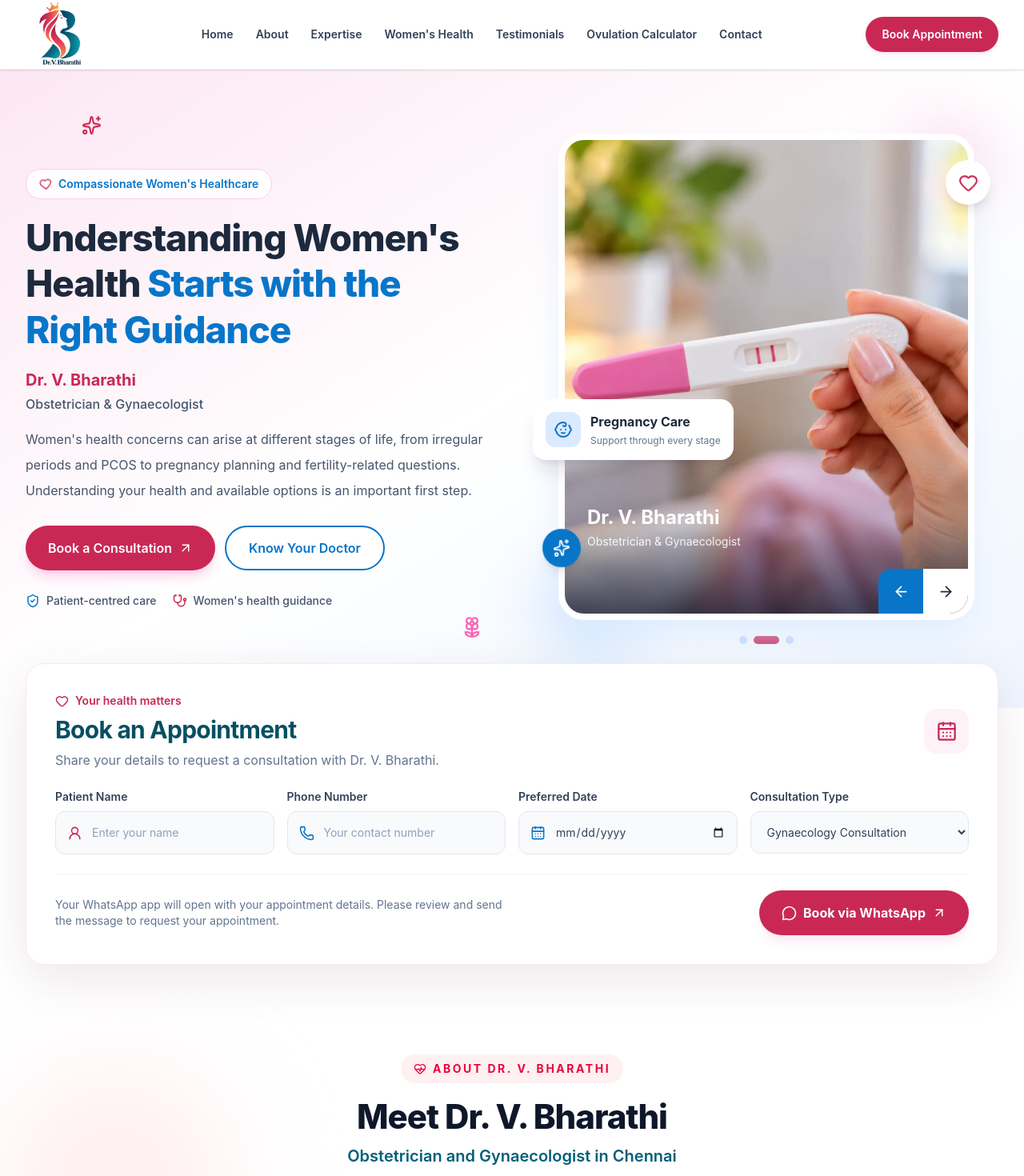
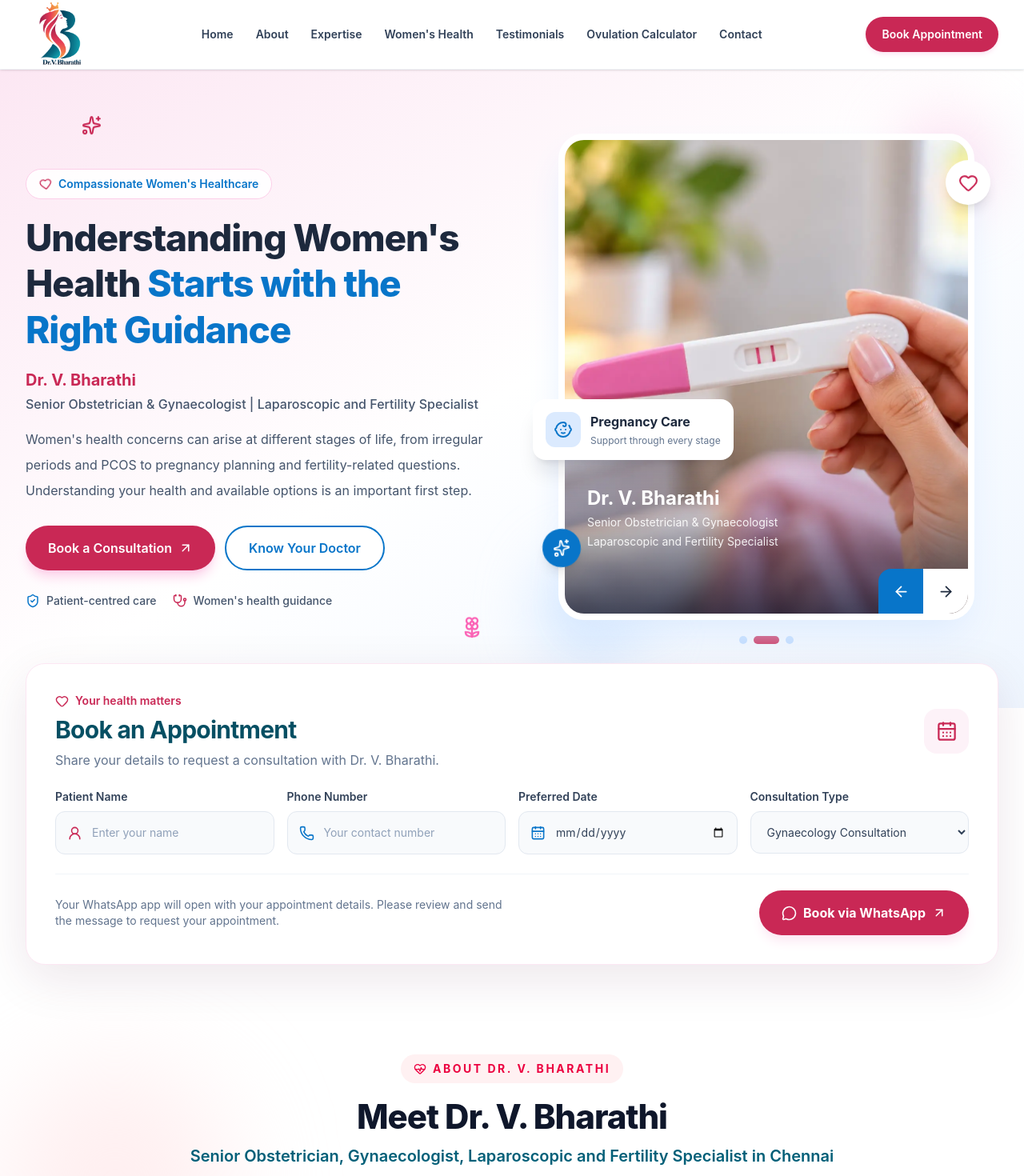
Before and after one commit to rakeshrich2596/Dr.Bharathi, a React (Vite) app: page / in a window 1280 px wide. Shown: the top 1470 px of the page at 80% size. Built offline with nearby package versions, Linux system fonts and the light colour scheme.

Commit message:
words changed

```diff
--- a/src/components/About.jsx
+++ b/src/components/About.jsx
@@ -60,7 +60,7 @@ export default function About() {
             Meet Dr. V. Bharathi
           </h2>
           <p className="mt-2 text-lg font-semibold text-cyan-800 sm:text-xl">
-            Obstetrician and Gynaecologist in Chennai
+            Senior Obstetrician, Gynaecologist, Laparoscopic and Fertility Specialist in Chennai
           </p>
           <div className="mx-auto mt-5 h-1 w-20 rounded-full bg-gradient-to-r from-rose-500 via-orange-400 to-cyan-600" />
         </div>
--- a/src/components/Hero.jsx
+++ b/src/components/Hero.jsx
@@ -107,7 +107,7 @@ export default function Hero() {
           </p>
 
           <p className="mt-1 text-sm font-medium text-slate-600 sm:text-base">
-            Obstetrician &amp; Gynaecologist
+            Senior Obstetrician &amp; Gynaecologist | Laparoscopic and Fertility Specialist
           </p>
 
           <p className="mt-4 max-w-xl text-sm leading-7 text-slate-600 sm:text-base sm:leading-8">
@@ -197,7 +197,10 @@ export default function Hero() {
               </p>
 
               <p className="mt-1 text-xs text-white/90 sm:text-sm">
-                Obstetrician &amp; Gynaecologist
+                Senior Obstetrician &amp; Gynaecologist
+              </p>
+              <p className="mt-1 text-xs text-white/90 sm:text-sm">
+                Laparoscopic and Fertility Specialist
               </p>
             </div>
 
--- a/src/pages/DrBharathi.jsx
+++ b/src/pages/DrBharathi.jsx
@@ -7,7 +7,7 @@ export default function DrBharathi() {
     <>
       <Seo
         title="Dr. V. Bharathi | Gynaecologist in Mandaveli, Chennai"
-        description="Dr. V. Bharathi, Senior Obstetrician, Gynaecologist, Laparoscopic Surgeon and Fertility Specialist in Chennai."
+        description="Dr. V. Bharathi, Senior Obstetrician, Gynaecologist, Laparoscopic and Fertility Specialist in Chennai."
         path="/dr-bharathi-v-gynaecologist-mandaveli-chennai/"
       />
 
```
